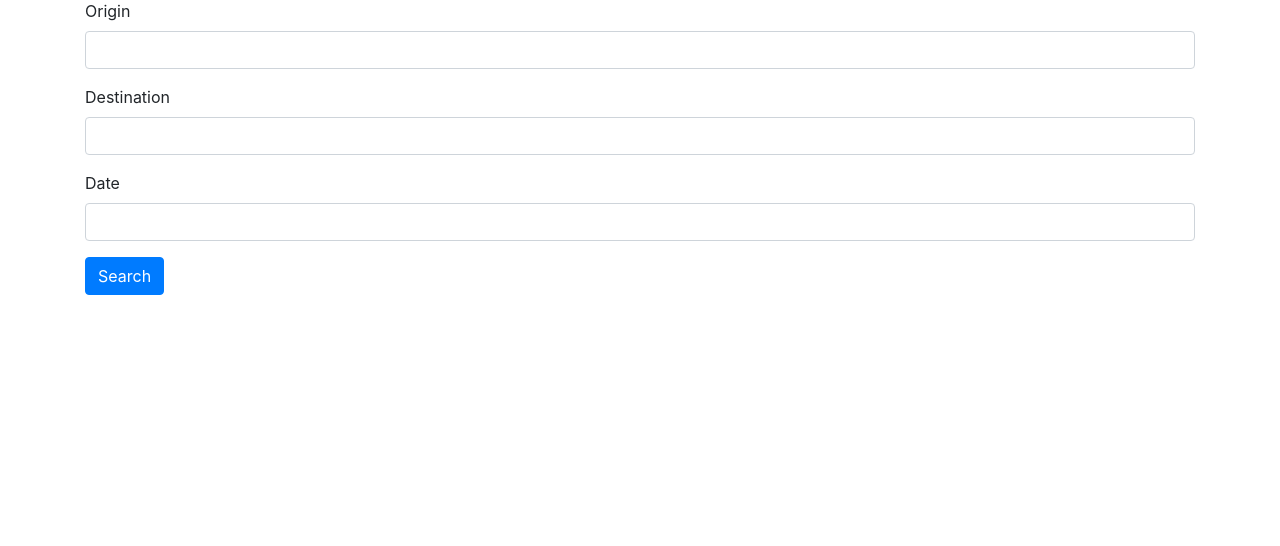
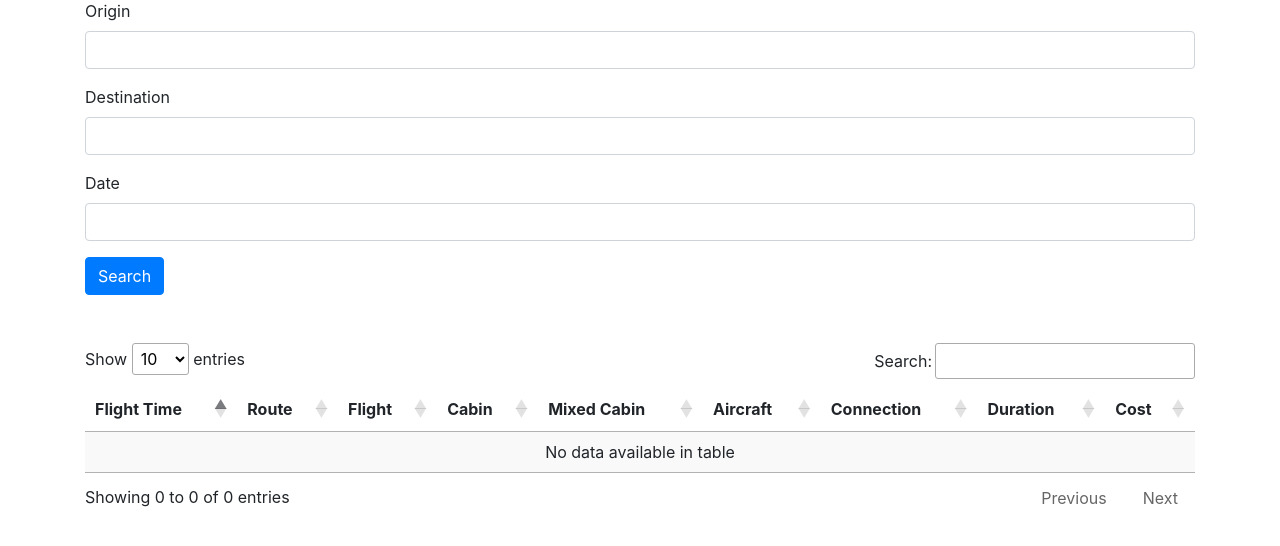
Before and after one commit to IOkal/award-search-tool, a Flask app: page / in a window 1280 px wide. Shown: the part 113-659 px from the top of the page. Run offline with Flask 3, Linux system fonts and the light colour scheme; some libraries are stand-ins or nearby versions.

Commit message:
Major UI Changes: Integrated DataTables to display and sort results, using a table structure instead, and a script to populate the table. Now able to handle multiple flights (hopefully)

```diff
--- a/templates/index.html
+++ b/templates/index.html
@@ -5,7 +5,9 @@
     <meta name="viewport" content="width=device-width, initial-scale=1.0">
     <title>Flight Search</title>
     <link rel="stylesheet" href="https://stackpath.bootstrapcdn.com/bootstrap/4.5.2/css/bootstrap.min.css">
+    <link rel="stylesheet" href="https://cdn.datatables.net/1.10.21/css/jquery.dataTables.min.css">
     <script src="https://code.jquery.com/jquery-3.5.1.min.js"></script>
+    <script src="https://cdn.datatables.net/1.10.21/js/jquery.dataTables.min.js"></script>
 </head>
 <body>
 <div class="container">
@@ -26,57 +28,87 @@
         <button type="submit" class="btn btn-primary">Search</button>
     </form>
 
-    <div id="results" class="mt-5"></div>
+    <div class="mt-5">
+        <table id="results-table" class="display" style="width:100%">
+            <thead>
+                <tr>
+                    <th>Flight Time</th>
+                    <th>Route</th>
+                    <th>Flight</th>
+                    <th>Cabin</th>
+                    <th>Mixed Cabin</th>
+                    <th>Aircraft</th>
+                    <th>Connection</th>
+                    <th>Duration</th>
+                    <th>Cost</th>
+                </tr>
+            </thead>
+            <tbody></tbody>
+        </table>
+    </div>
 </div>
 
 <script>
-    $(document).ready(function(){
-        $('#search-form').on('submit', function(e){
+    $(document).ready(function() {
+        var table = $('#results-table').DataTable();
+
+        $('#search-form').on('submit', function(e) {
             e.preventDefault();
             $.ajax({
                 url: '/search',
                 type: 'POST',
                 data: $('#search-form').serialize(),
                 success: function(data) {
-                    $('#results').html('');
-                    data.forEach(function(flight, index){
-                        let segments = flight.segments.map(function(segment){
-                            return `<li>${segment.flight_number} (${segment.route}) - ${segment.departure_time}</li>`;
-                        }).join('');
+                    table.clear().draw();
+                    data.forEach(function(flight) {
+                        flight.segments.forEach(function(segment, index) {
+                            let row = [
+                                segment.departure_time,
+                                segment.route,
+                                segment.flight_number,
+                                index == 0 ? 'eco' : '',
+                                index == 0 ? flight.mixed_cabin_percentages.eco : '',
+                                '', // Placeholder for aircraft type
+                                flight.connections.map(c => c.layover_time + ' in ' + c.layover_airport).join(', '),
+                                '', // Placeholder for duration
+                                flight.prices.eco
+                            ];
+                            table.row.add(row).draw();
+                        });
 
-                        let connections = flight.connections.map(function(connection){
-                            return `<li>${connection.layover_time} in ${connection.layover_airport}</li>`;
-                        }).join('');
+                        flight.segments.forEach(function(segment, index) {
+                            let row = [
+                                segment.departure_time,
+                                segment.route,
+                                segment.flight_number,
+                                index == 0 ? 'ecoPremium' : '',
+                                index == 0 ? flight.mixed_cabin_percentages.ecoPremium : '',
+                                '', // Placeholder for aircraft type
+                                flight.connections.map(c => c.layover_time + ' in ' + c.layover_airport).join(', '),
+                                '', // Placeholder for duration
+                                flight.prices.ecoPremium
+                            ];
+                            table.row.add(row).draw();
+                        });
 
-                        let prices = Object.entries(flight.prices).map(function([cabin, price]){
-                            return `<li>${cabin}: ${price}</li>`;
-                        }).join('');
-
-                        let mixed_cabin_percentages = Object.entries(flight.mixed_cabin_percentages).map(function([cabin, percentage]){
-                            return `<li>${cabin}: ${percentage}</li>`;
-                        }).join('');
-
-                        $('#results').append(`
-                            <div class="card mb-3">
-                                <div class="card-header">
-                                    Flight ${index + 1}
-                                </div>
-                                <div class="card-body">
-                                    <h5 class="card-title">Segments</h5>
-                                    <ul>${segments}</ul>
-                                    <h5 class="card-title">Connections</h5>
-                                    <ul>${connections}</ul>
-                                    <h5 class="card-title">Prices</h5>
-                                    <ul>${prices}</ul>
-                                    <h5 class="card-title">Mixed Cabin Percentages</h5>
-                                    <ul>${mixed_cabin_percentages}</ul>
-                                </div>
-                            </div>
-                        `);
+                        flight.segments.forEach(function(segment, index) {
+                            let row = [
+                                segment.departure_time,
+                                segment.route,
+                                segment.flight_number,
+                                index == 0 ? 'business' : '',
+                                index == 0 ? flight.mixed_cabin_percentages.business : '',
+                                '', // Placeholder for aircraft type
+                                flight.connections.map(c => c.layover_time + ' in ' + c.layover_airport).join(', '),
+                                '', // Placeholder for duration
+                                flight.prices.business
+                            ];
+                            table.row.add(row).draw();
+                        });
                     });
                 },
                 error: function() {
-                    $('#results').html('<div class="alert alert-danger">An error occurred while searching for flights.</div>');
+                    alert('An error occurred while searching for flights.');
                 }
             });
         });
```
